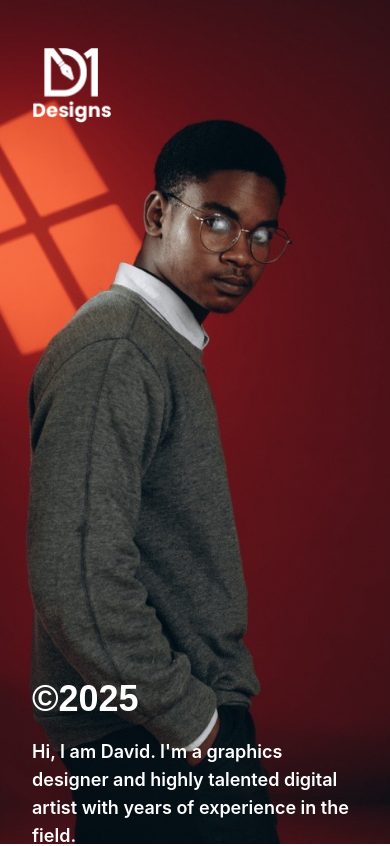
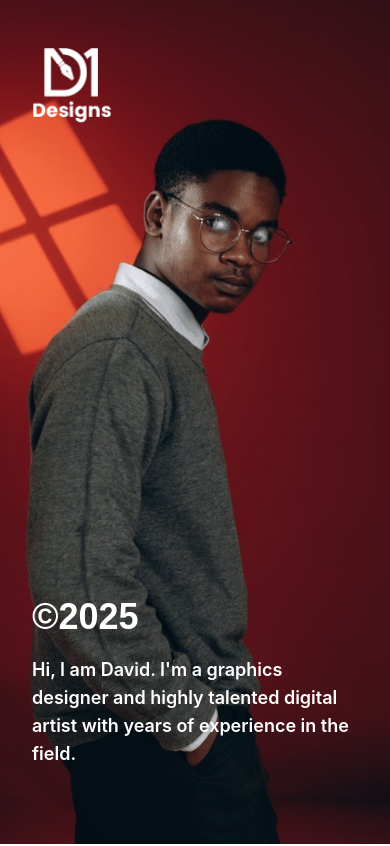
Before and after one commit to DuyileS/portfolio, a Next.js app: page / in a window 390 px wide. Shown: the top 846 px of the page. Built offline with nearby package versions, Linux system fonts and the light colour scheme; some icons are missing; a web font is replaced by a local one.

Commit message:
corrections for mobile applied

```diff
--- a/app/page.tsx
+++ b/app/page.tsx
@@ -56,7 +56,7 @@ export default function Home() {
         />
         <div className="relative z-10 px-8 py-12 text-white overflow-x-hidden">
           <Navbar />
-          <div className="flex flex-col lg:flex-row lg:justify-between lg:items-center pt-[145%] md:pt-80 lg:pt-48 mt-20 md:mt-110 2xl:mt-[calc(100vh-35vh)] lg:mt-0">
+          <div className="flex flex-col lg:flex-row lg:justify-between lg:items-center pt-[120%] md:pt-80 lg:pt-48 mt-20 md:mt-110 2xl:mt-[calc(100vh-35vh)] lg:mt-0">
             <p className="font-semibold font-typologic text-4xl">
               <span className="text-white">&copy;</span>
               {year}
--- a/constants/index.ts
+++ b/constants/index.ts
@@ -222,7 +222,7 @@ export const features = [
     id: "2",
     name: "More Than Conquerors",
     img: "/mtc_preview.png",
-    themes: ["Victory", "Legacy"],
+    themes: ["Victory", "Pride"],
     href: "/projects/more-than-conquerors",
     year: "2024"
   },
```
